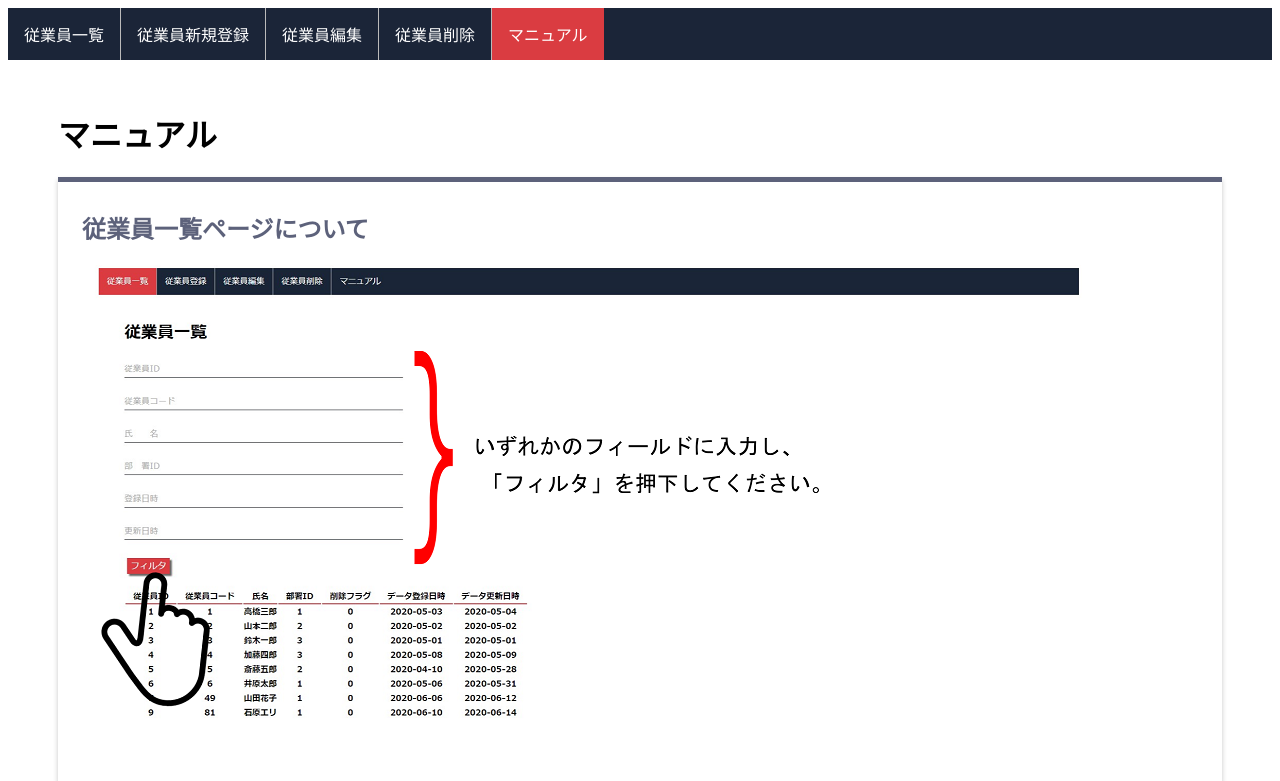
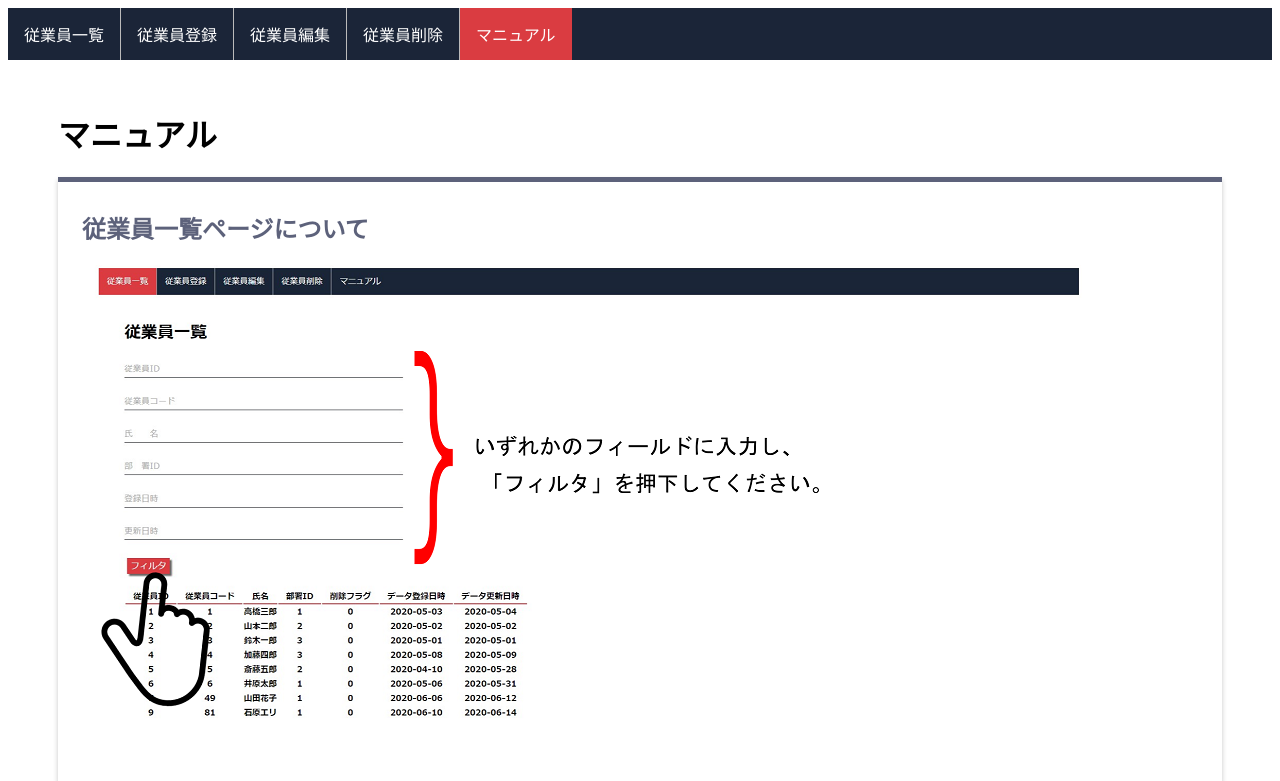
Before and after one commit to JunkiOkazaki/EmployeesMaster, a PHP site: page /employees-master-manual.php in a window 1280 px wide. Shown: the top 781 px of the page. Run offline with PHP 8.4, Linux system fonts and the light colour scheme; data that the repository does not hold is empty.

Commit message:
202005182156

```diff
--- a/employees-master-manual.php
+++ b/employees-master-manual.php
@@ -30,7 +30,7 @@
 
     <ul>
 	<li><a href="https://dev.jokazaki.biz:8443/index.php">従業員一覧</a></li>
-	<li><a href="https://dev.jokazaki.biz:8443/new-employee.php">従業員新規登録</a></li>
+	<li><a href="https://dev.jokazaki.biz:8443/new-employee.php">従業員登録</a></li>
 	<li><a href="https://dev.jokazaki.biz:8443/edit-employee.php">従業員編集</a></li>
         <li><a href="https://dev.jokazaki.biz:8443/delete-employee.php">従業員削除</a></li>
         <li><a class="active" href="https://dev.jokazaki.biz:8443/employees-master-manual.php">マニュアル</a></li>
```
